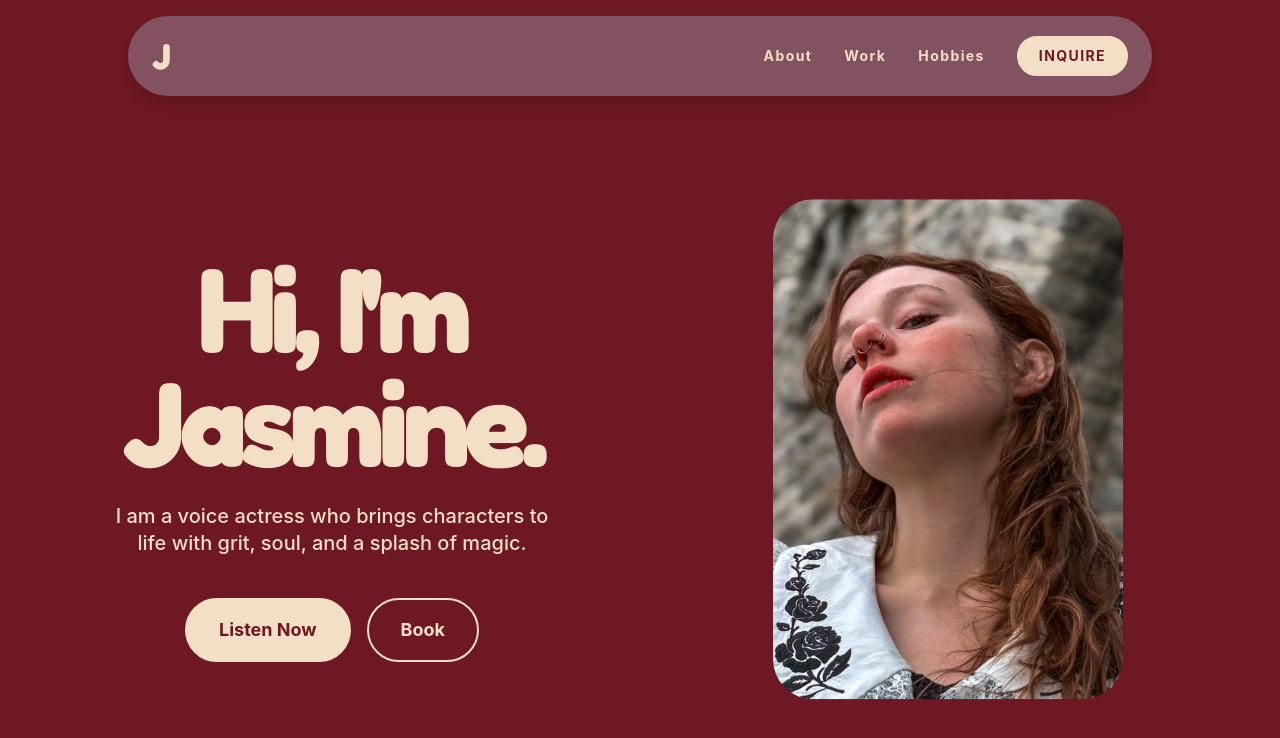
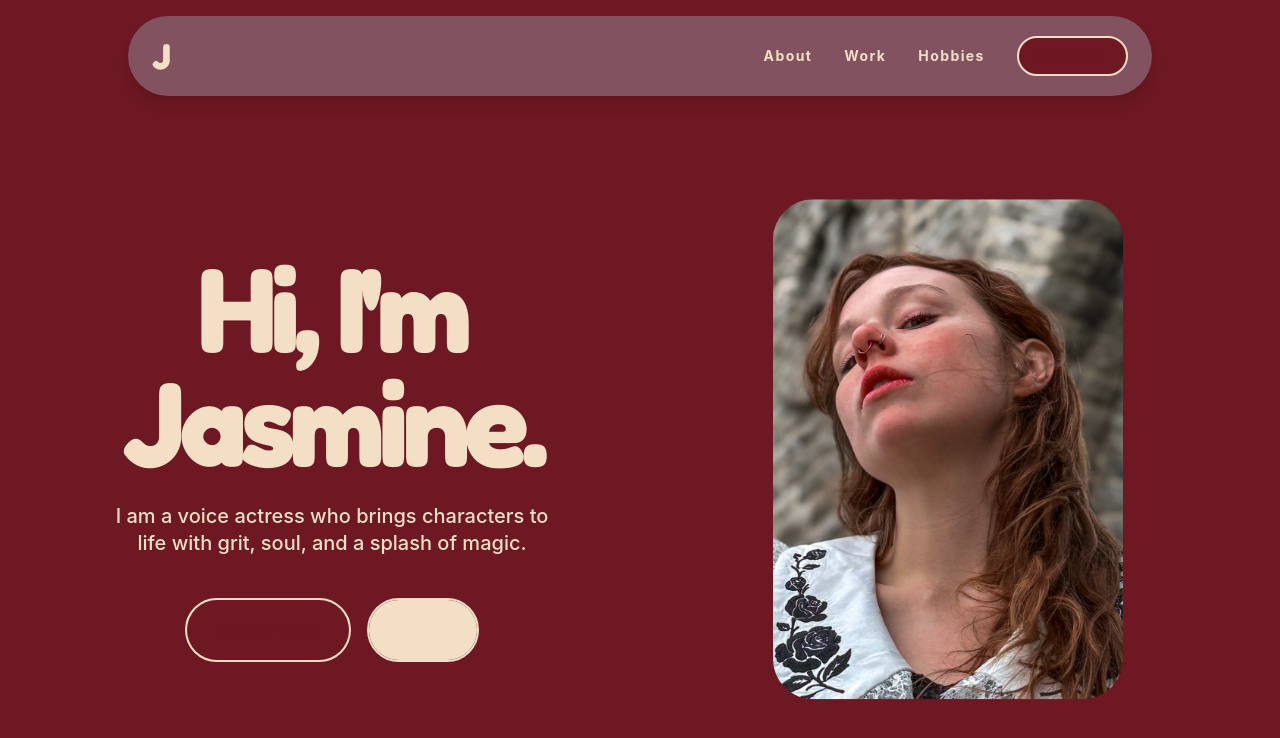
Before and after one commit to dchang1031/Jasmine-site, a React (Vite) app: page / in a window 1280 px wide. Shown: the top 738 px of the page. Built offline with nearby package versions, Linux system fonts and the light colour scheme.

Commit message:
Rewrite fill: single text stays put, background fills L→R, text color inverts

```diff
--- a/src/components/FillButton.tsx
+++ b/src/components/FillButton.tsx
@@ -9,9 +9,8 @@ interface FillButtonProps extends React.ButtonHTMLAttributes<HTMLButtonElement>
 }
 
 /**
- * Button with left→right fill animation.
- * Filled portion uses inverted text/button colors.
- * Desktop: hover only | Mobile: press/click only
+ * Left→right background fill. One text element stays in place;
+ * text color inverts on hover (desktop) / press (mobile).
  */
 export const FillButton: React.FC<FillButtonProps> = ({
   variant = 'solid',
@@ -21,15 +20,20 @@ export const FillButton: React.FC<FillButtonProps> = ({
   ...rest
 }) => {
   const [pressed, setPressed] = useState(false);
-
   const isSolid = variant === 'solid';
 
+  // Default surface
   const shell = isSolid
-    ? 'bg-[#f3dfc6] text-[#6d1822] border-2 border-[#f3dfc6]'
-    : 'bg-transparent text-[#f3dfc6] border-2 border-[#f3dfc6]';
+    ? 'bg-[#f3dfc6] border-2 border-[#f3dfc6]'
+    : 'bg-transparent border-2 border-[#f3dfc6]';
 
+  // Default text color
+  const textDefault = isSolid ? 'text-[#6d1822]' : 'text-[#f3dfc6]';
+  // Inverted text color when filled
+  const textFilled = isSolid ? 'text-[#f3dfc6]' : 'text-[#6d1822]';
+
+  // Fill background color
   const fillBg = isSolid ? 'bg-[#6d1822]' : 'bg-[#f3dfc6]';
-  const fillText = isSolid ? 'text-[#f3dfc6]' : 'text-[#6d1822]';
 
   return (
     <button
@@ -37,33 +41,37 @@ export const FillButton: React.FC<FillButtonProps> = ({
       {...rest}
       onClick={onClick}
       onPointerDown={() => setPressed(true)}
-      onPointerUp={() => window.setTimeout(() => setPressed(false), 280)}
+      onPointerUp={() => window.setTimeout(() => setPressed(false), 220)}
       onPointerLeave={() => setPressed(false)}
       onPointerCancel={() => setPressed(false)}
       className={`
-        relative inline-flex items-center justify-center overflow-hidden
-        rounded-full px-8 py-4 font-bold text-lg
-        select-none
+        fill-btn group relative inline-flex items-center justify-center overflow-hidden
+        rounded-full px-8 py-4 font-bold text-lg select-none
         ${shell}
         ${className}
       `}
     >
-      <span className="relative z-10">{children}</span>
-
+      {/* Background fill — expands L→R, sits behind text */}
       <span
         aria-hidden
         className={`
-          fill-layer absolute inset-0 z-20 origin-left overflow-hidden
+          fill-layer absolute inset-0 z-0 origin-left
           transition-transform duration-300 ease-out
           ${fillBg}
-          ${pressed ? 'scale-x-100' : 'scale-x-0'}
+          ${pressed ? 'is-pressed' : ''}
+        `}
+      />
+
+      {/* Single text element — stays in place, color inverts when filled */}
+      <span
+        className={`
+          relative z-10 transition-colors duration-300 ease-out
+          ${textDefault}
+          fill-btn-label
+          ${pressed ? textFilled : ''}
         `}
       >
-        <span
-          className={`absolute inset-0 flex items-center justify-center whitespace-nowrap px-8 font-bold text-lg ${fillText}`}
-        >
-          {children}
-        </span>
+        {children}
       </span>
     </button>
   );
@@ -80,41 +88,44 @@ export const FillLink: React.FC<
   const isSolid = variant === 'solid';
 
   const shell = isSolid
-    ? 'bg-[#f3dfc6] text-[#6d1822] border-2 border-[#f3dfc6]'
-    : 'bg-transparent text-[#f3dfc6] border-2 border-[#f3dfc6]';
+    ? 'bg-[#f3dfc6] border-2 border-[#f3dfc6]'
+    : 'bg-transparent border-2 border-[#f3dfc6]';
 
+  const textDefault = isSolid ? 'text-[#6d1822]' : 'text-[#f3dfc6]';
+  const textFilled = isSolid ? 'text-[#f3dfc6]' : 'text-[#6d1822]';
   const fillBg = isSolid ? 'bg-[#6d1822]' : 'bg-[#f3dfc6]';
-  const fillText = isSolid ? 'text-[#f3dfc6]' : 'text-[#6d1822]';
 
   return (
     <a
       {...rest}
       onPointerDown={() => setPressed(true)}
-      onPointerUp={() => window.setTimeout(() => setPressed(false), 280)}
+      onPointerUp={() => window.setTimeout(() => setPressed(false), 220)}
       onPointerLeave={() => setPressed(false)}
       className={`
-        relative inline-flex items-center justify-center overflow-hidden
-        rounded-full px-8 py-4 font-bold text-lg
-        select-none
+        fill-btn group relative inline-flex items-center justify-center overflow-hidden
+        rounded-full px-8 py-4 font-bold text-lg select-none
         ${shell}
         ${className}
       `}
     >
-      <span className="relative z-10">{children}</span>
       <span
         aria-hidden
         className={`
-          fill-layer absolute inset-0 z-20 origin-left overflow-hidden
+          fill-layer absolute inset-0 z-0 origin-left
           transition-transform duration-300 ease-out
           ${fillBg}
-          ${pressed ? 'scale-x-100' : 'scale-x-0'}
+          ${pressed ? 'is-pressed' : ''}
+        `}
+      />
+      <span
+        className={`
+          relative z-10 transition-colors duration-300 ease-out
+          ${textDefault}
+          fill-btn-label
+          ${pressed ? textFilled : ''}
         `}
       >
-        <span
-          className={`absolute inset-0 flex items-center justify-center whitespace-nowrap px-8 font-bold text-lg ${fillText}`}
-        >
-          {children}
-        </span>
+        {children}
       </span>
     </a>
   );
```
